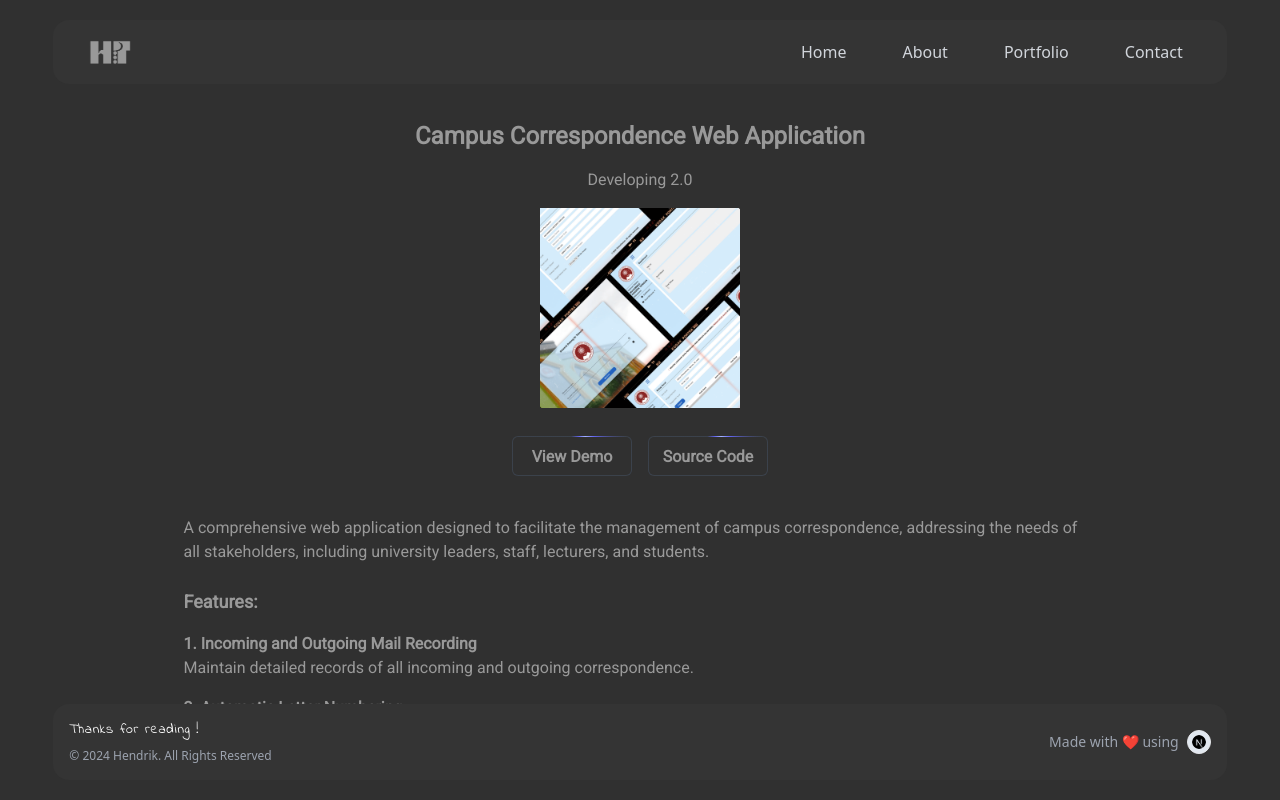
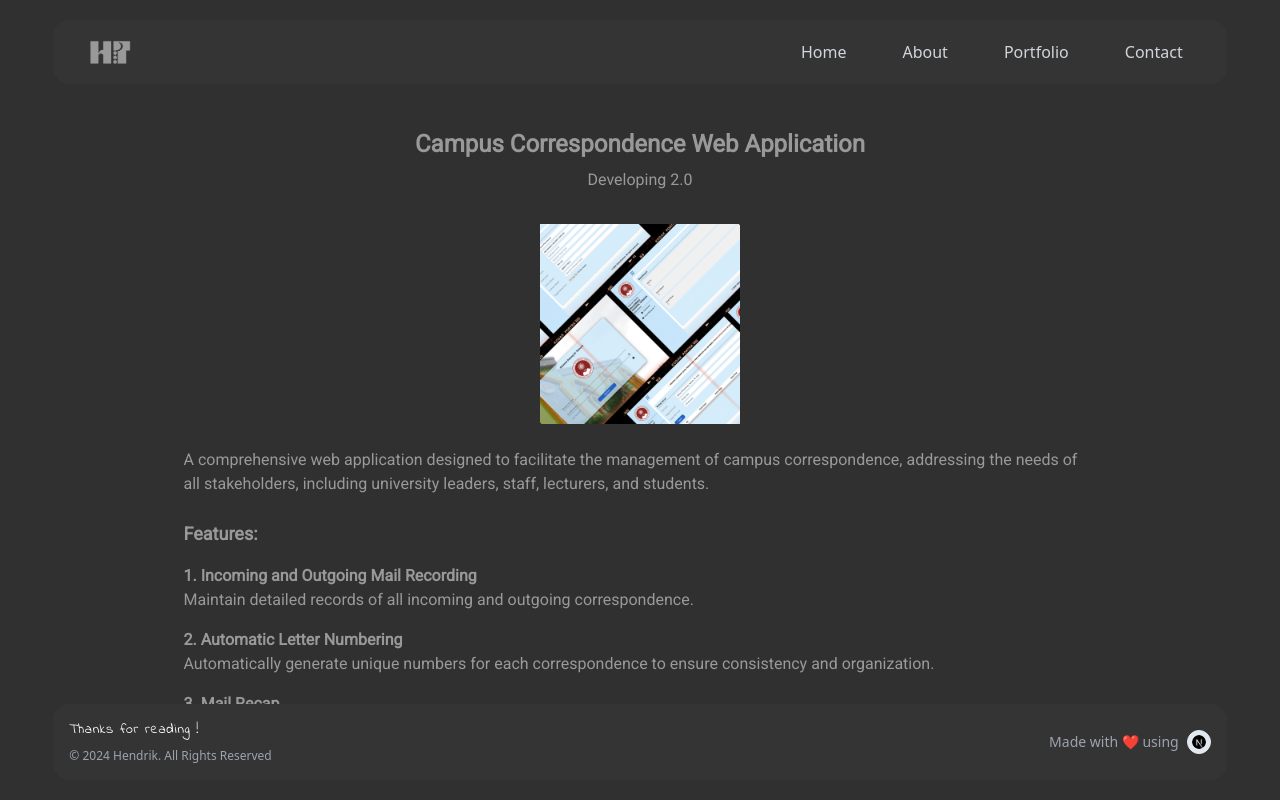
Before and after one commit to hendriktarigann01/my-portfolio, a Next.js app: page /portfolio/1 in a window 1280 px wide. Built offline with nearby package versions, Linux system fonts and the light colour scheme.

Commit message:
update ui

```diff
--- a/next.config.ts
+++ b/next.config.ts
@@ -2,7 +2,13 @@ import type { NextConfig } from "next";
 
 const nextConfig: NextConfig = {
   /* config options here */
-  reactStrictMode: true
+  reactStrictMode: true,
+};
+
+module.exports = {
+  experimental: {
+    appDir: true,
+  },
 };
 
 export default nextConfig;
--- a/src/app/portfolio/[client].tsx
+++ b/src/app/portfolio/[client].tsx
@@ -4,6 +4,7 @@ import Image from "next/image";
 import { useEffect, useRef } from "react";
 import Link from "next/link";
 import { Projects } from "@/data/Projects";
+import Swal from "sweetalert2";
 
 export default function PortfolioPage() {
   const scrollContainerRef = useRef<HTMLDivElement | null>(null);
@@ -27,6 +28,22 @@ export default function PortfolioPage() {
     };
   }, []);
 
+  const handleClick = (data: string | null, type: string) => {
+    if (!data) {
+      Swal.fire({
+        icon: "warning",
+        title: `Mohon Maaf`,
+        text: `${type} Tidak Tersedia`,
+        iconColor: "#999999",
+        customClass: {
+          popup: "swal2-popup",
+        },
+      });
+      return false;
+    }
+    return true;
+  };
+
   return (
     <section
       ref={scrollContainerRef}
@@ -38,7 +55,7 @@ export default function PortfolioPage() {
       {Projects.map((project) => (
         <div
           key={project.id}
-          className="flex-shrink-0 mx-8 w-72 flex flex-col items-center justify-center rounded-md border-4 border-gray-600 p-2"
+          className="flex-shrink-0 mx-8 w-80 flex flex-col items-center justify-center rounded-md border-4 p-4 border-gray-600"
         >
           <a
             className="relative h-45 w-full items-center overflow-hidden rounded-md bg-primary-dark"
@@ -57,14 +74,45 @@ export default function PortfolioPage() {
           <div className="py-2 h-20 text-lg font-bold tracking-wider font-indie text-wrap text-center">
             {project.name}
           </div>
-          <div className="w-full cursor-pointer px-3 py-2 max-w-[120px] [background:linear-gradient(45deg,#303030,#303030)_padding-box,conic-gradient(from_var(--border-angle),theme(colors.slate.600/.48)_80%,_theme(colors.indigo.500)_86%,_theme(colors.indigo.300)_90%,_theme(colors.indigo.500)_94%,_theme(colors.slate.600/.48))_border-box] rounded-md border border-transparent animate-border">
+          <div className="flex space-x-4">
+            <div className="w-full cursor-pointer px-2 py-1 max-w-[100px] [background:linear-gradient(45deg,#404040,#404040)_padding-box,conic-gradient(from_var(--border-angle),theme(colors.gray.600/.48)_80%,theme(colors.gray.500)_86%,theme(colors.gray.300)_90%,theme(colors.gray.500)_94%,theme(colors.gray.600/.48))_border-box] rounded-md border border-transparent animate-border">
+              <Link
+                href={project.sourceCode || "#"}
+                target="_blank"
+                rel="noreferrer"
+                onClick={(e) => {
+                  if (!handleClick(project.sourceCode, "Source Code"))
+                    e.preventDefault();
+                }}
+              >
+                <span className="flex items-center justify-center font-semibold text-center">
+                  Source Code
+                </span>
+              </Link>
+            </div>
+            <div className="w-full cursor-pointer px-2 py-1 max-w-[100px] [background:linear-gradient(45deg,#404040,#404040)_padding-box,conic-gradient(from_var(--border-angle),theme(colors.gray.600/.48)_80%,theme(colors.gray.500)_86%,theme(colors.gray.300)_90%,theme(colors.gray.500)_94%,theme(colors.gray.600/.48))_border-box] rounded-md border border-transparent animate-border">
+              <Link
+                href={project.demo || "#"}
+                target="_blank"
+                rel="noreferrer"
+                onClick={(e) => {
+                  if (!handleClick(project.demo, "Demo")) e.preventDefault();
+                }}
+              >
+                <span className="flex items-center justify-center font-semibold text-center">
+                  View Demo
+                </span>
+              </Link>
+            </div>
+          </div>
+          <div className="py-2 text-md font-light">{project.status}</div>
+          <div className="w-full cursor-pointer px-2 py-1 max-w-[100px] [background:linear-gradient(45deg,#303030,#303030)_padding-box,conic-gradient(from_var(--border-angle),theme(colors.slate.600/.48)_80%,_theme(colors.indigo.500)_86%,_theme(colors.indigo.300)_90%,_theme(colors.indigo.500)_94%,_theme(colors.slate.600/.48))_border-box] rounded-md border border-transparent animate-border">
             <Link href={`/portfolio/${project.id}`}>
-              <span className="flex items-center justify-center font-semibold text-center w-full h-full">
+              <span className="flex items-center justify-center font-semibold text-center">
                 See Detail
               </span>
             </Link>
           </div>
-          <div className="py-2 text-md font-light">{project.status}</div>
         </div>
       ))}
     </section>
--- a/src/app/portfolio/[id]/[client].tsx
+++ /dev/null
@@ -1,113 +0,0 @@
-"use client";
-import Image from "next/image";
-import Swal from "sweetalert2";
-import { Projects } from "@/data/Projects";
-import Link from "next/link";
-
-export default function PortfolioClientDetail({
-  params,
-}: {
-  params: { id: string };
-}) {
-  const project = Projects.find((item) => item.id === parseInt(params.id));
-
-  if (!project) {
-    return (
-      <div className="flex h-screen items-center justify-center">
-        <h1 className="text-xl font-bold">Project Not Found</h1>
-      </div>
-    );
-  }
-
-  const handleClick = (data: string | null, type: string) => {
-    if (!data) {
-      Swal.fire({
-        icon: "warning",
-        title: `Mohon Maaf`,
-        text: `${type} Tidak Tersedia`,
-        iconColor: "#999999",
-        customClass: {
-          popup: "swal2-popup",
-        },
-      });
-      return false;
-    }
-    return true;
-  };
-
-  return (
-    <section className="relative bg-background flex w-full items-center justify-evenly py-20 md:h-screen md:flex-row">
-      <div className="relative flex w-9/12 flex-col items-center max-h-[80vh] overflow-y-auto hide-scrollbar px-4 py-10">
-        <h1 className="text-2xl font-bold mb-4">{project.name}</h1>
-        <p className="mb-4">{project.status}</p>
-        <div className="relative flex items-center justify-center w-full h-64">
-          <Image
-            className="transition-transform duration-500 hover:scale-120"
-            src={project.img}
-            alt={project.name}
-            width={200}
-            height={200}
-          />
-        </div>
-        <div className="flex justify-center w-full my-6 pt-1 pb-4">
-          <div className="flex space-x-4">
-            <div className="w-36 h-10 cursor-pointer px-2 py-2 max-w-[120px] [background:linear-gradient(45deg,#303030,#303030)_padding-box,conic-gradient(from_var(--border-angle),theme(colors.slate.600/.48)_80%,_theme(colors.indigo.500)_86%,_theme(colors.indigo.300)_90%,_theme(colors.indigo.500)_94%,_theme(colors.slate.600/.48))_border-box] rounded-md border border-transparent animate-border">
-              <Link
-                href={project.demo || "#"}
-                target="_blank"
-                rel="noreferrer"
-                onClick={(e) => {
-                  if (!handleClick(project.demo, "Demo")) e.preventDefault();
-                }}
-              >
-                <span className="flex items-center justify-center font-semibold text-center">
-                  View Demo
-                </span>
-              </Link>
-            </div>
-            <div className="w-36 h-10 cursor-pointer px-2 py-2 max-w-[120px] [background:linear-gradient(45deg,#303030,#303030)_padding-box,conic-gradient(from_var(--border-angle),theme(colors.slate.600/.48)_80%,_theme(colors.indigo.500)_86%,_theme(colors.indigo.300)_90%,_theme(colors.indigo.500)_94%,_theme(colors.slate.600/.48))_border-box] rounded-md border border-transparent animate-border">
-              <Link
-                href={project.sourceCode || "#"}
-                target="_blank"
-                rel="noreferrer"
-                onClick={(e) => {
-                  if (!handleClick(project.sourceCode, "Source Code"))
-                    e.preventDefault();
-                }}
-              >
-                <span className="flex items-center justify-center font-semibold text-center">
-                  Source Code
-                </span>
-              </Link>
-            </div>
-          </div>
-        </div>
-        <div className="tes">
-          <p>{project.description}</p>
-          {Array.isArray(project.features) &&
-            Array.isArray(project.detailFeatures) && (
-              <div className="my-6">
-                <h4 className="text-lg font-semibold mb-4">Features:</h4>
-                <ul className="list-none">
-                  {project.features.map((feature: string, index: number) => (
-                    <li key={index} className="mb-4">
-                      <p className="font-semibold">{feature}</p>
-                      <p>{project.detailFeatures[index] || ""}</p>
-                    </li>
-                  ))}
-                </ul>
-              </div>
-            )}
-        </div>
-        <div className="w-40 h-10 cursor-pointer mb-6 py-2 max-w-[120px] [background:linear-gradient(45deg,#303030,#303030)_padding-box,conic-gradient(from_var(--border-angle),theme(colors.slate.600/.48)_80%,_theme(colors.indigo.500)_86%,_theme(colors.indigo.300)_90%,_theme(colors.indigo.500)_94%,_theme(colors.slate.600/.48))_border-box] rounded-md border border-transparent animate-border">
-          <Link
-            href="/portfolio"
-            className="flex items-center justify-center font-semibold text-center"
-          >
-            Back
-          </Link>
-        </div>
-      </div>
-    </section>
-  );
-}
--- a/src/app/portfolio/[id]/page.tsx
+++ b/src/app/portfolio/[id]/page.tsx
@@ -1,15 +1,63 @@
-import PortfolioClientDetail from "@/app/portfolio/[id]/[client]";
+import Image from "next/image";
+import { Projects } from "@/data/Projects";
+import Link from "next/link";
 
-export default async function PortfolioDetailPage({
+export default function PortfolioClientDetail({
   params,
 }: {
   params: { id: string };
 }) {
-  const resolvedParams = await params;
+  const project = Projects.find((item) => item.id === parseInt(params.id));
+
+  if (!project) {
+    return (
+      <div className="flex h-screen items-center justify-center">
+        <h1 className="text-xl font-bold">Project Not Found</h1>
+      </div>
+    );
+  }
 
   return (
-    <div>
-      <PortfolioClientDetail params={resolvedParams} />
-    </div>
+    <section className="relative bg-background flex w-full items-center justify-evenly py-20 md:h-screen md:flex-row">
+      <div className="relative flex w-9/12 flex-col items-center max-h-[80vh] overflow-y-auto hide-scrollbar px-4 py-10">
+        <h1 className="text-2xl font-bold mt-2">{project.name}</h1>
+        <p className="my-2">{project.status}</p>
+        <div className="relative flex items-center justify-center w-full h-64 my-6">
+          <Image
+            className="transition-transform duration-500 hover:scale-120"
+            src={project.img}
+            alt={project.name}
+            width={200}
+            height={200}
+          />
+        </div>
+
+        <div className="tes">
+          <p>{project.description}</p>
+          {Array.isArray(project.features) &&
+            Array.isArray(project.detailFeatures) && (
+              <div className="my-6">
+                <h4 className="text-lg font-semibold mb-4">Features:</h4>
+                <ul className="list-none">
+                  {project.features.map((feature: string, index: number) => (
+                    <li key={index} className="mb-4">
+                      <p className="font-semibold">{feature}</p>
+                      <p>{project.detailFeatures[index] || ""}</p>
+                    </li>
+                  ))}
+                </ul>
+              </div>
+            )}
+        </div>
+        <div className="w-40 h-10 cursor-pointer mb-6 py-2 max-w-[120px] [background:linear-gradient(45deg,#303030,#303030)_padding-box,conic-gradient(from_var(--border-angle),theme(colors.slate.600/.48)_80%,_theme(colors.indigo.500)_86%,_theme(colors.indigo.300)_90%,_theme(colors.indigo.500)_94%,_theme(colors.slate.600/.48))_border-box] rounded-md border border-transparent animate-border">
+          <Link
+            href="/portfolio"
+            className="flex items-center justify-center font-semibold text-center"
+          >
+            Back
+          </Link>
+        </div>
+      </div>
+    </section>
   );
 }
--- a/tsconfig.json
+++ b/tsconfig.json
@@ -32,6 +32,6 @@
     "src/app/pages/index.tsx",
     "pages/**/*.ts",
     "pages/**/*.tsx"
-  ],
+, "src/middleware,ts"  ],
   "exclude": ["node_modules"]
 }
```
